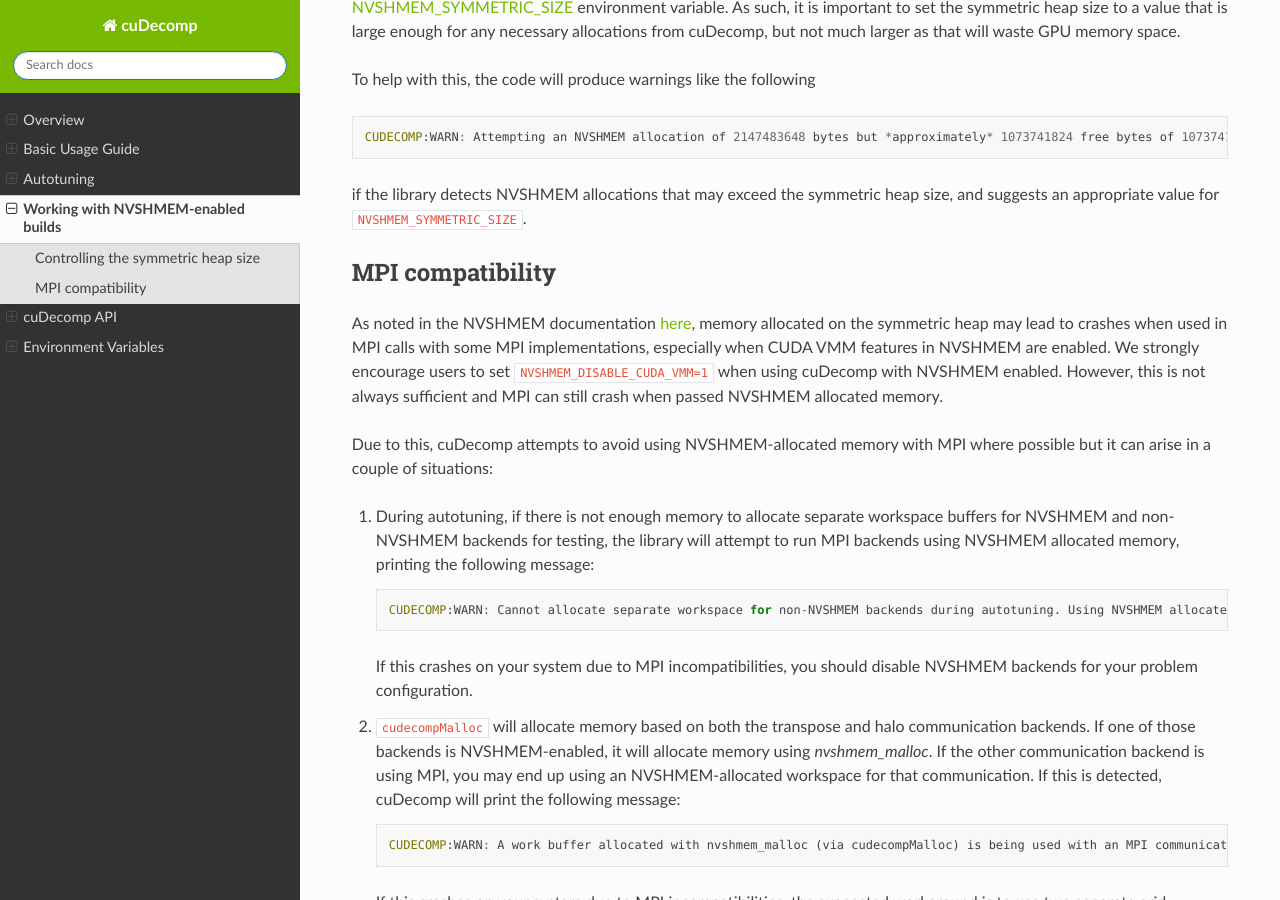
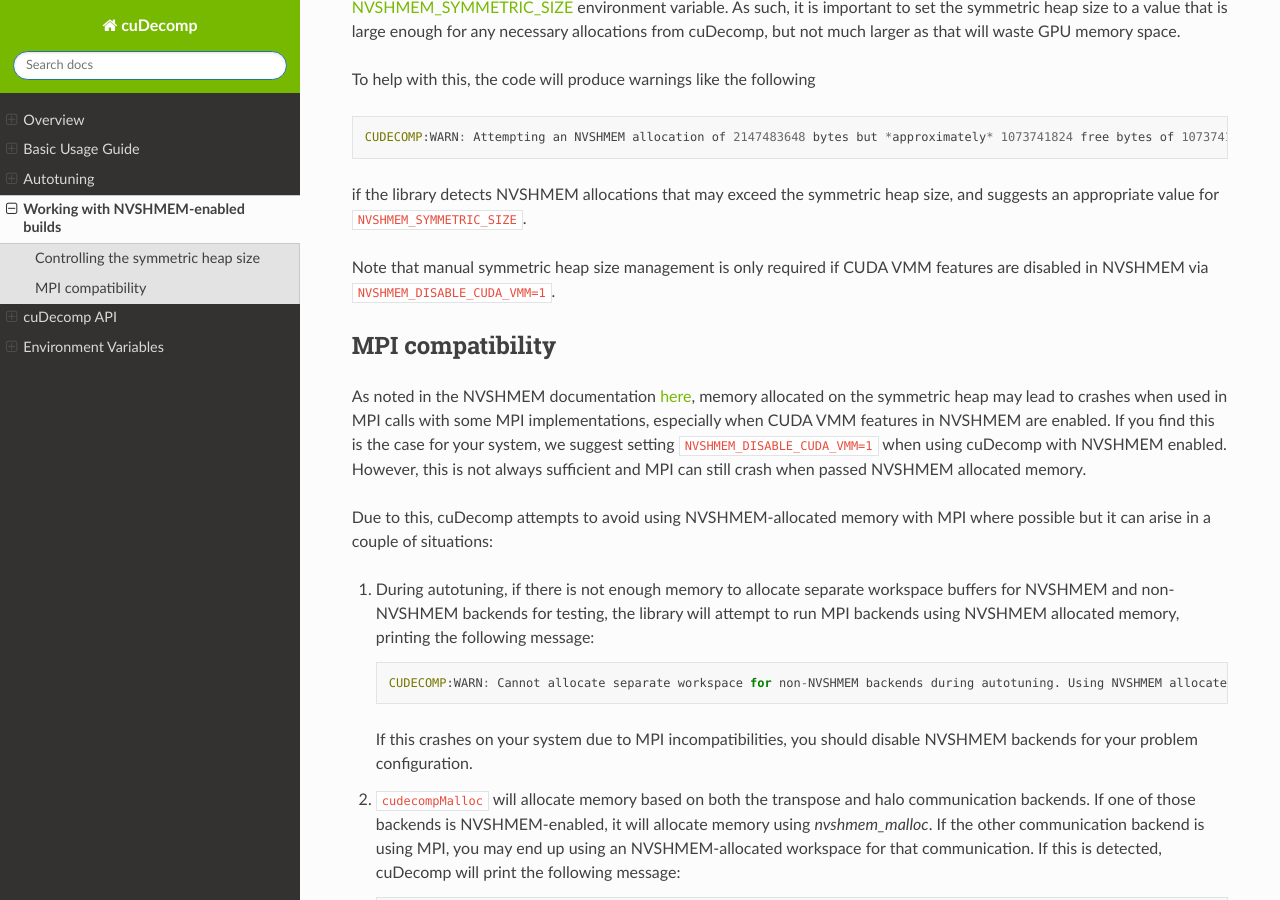
Before and after one commit to NVIDIA/cuDecomp, a Sphinx documentation site: the page built from docs/nvshmem.rst, in a window 1280 px wide and 900 px high, scrolled down 390 px. Built offline with Sphinx 7.4.7 and the Read the Docs theme 3.1.0, drawn with Linux system fonts in a browser that asks for light colours.

Commit message:
Enforce NVSHMEM minimum version of 2.6.0 to remove old workarounds. Update NVSHMEM usage guidance. (#106)
* Enforce NVSHMEM minimum version of 2.6.0 to remove old workarounds. Update NVSHMEM usage guidance.

Signed-off-by: Josh Romero <joshr@nvidia.com>

* Formatting.

Signed-off-by: Josh Romero <joshr@nvidia.com>

* Replace use of nvshmemx_vendor_get_version_info.

Signed-off-by: Josh Romero <joshr@nvidia.com>

---------

Signed-off-by: Josh Romero <joshr@nvidia.com>

```diff
--- a/CMakeLists.txt
+++ b/CMakeLists.txt
@@ -232,8 +232,8 @@
   list(APPEND NVSHMEM_VERSION ${CMAKE_MATCH_1})
   list(JOIN NVSHMEM_VERSION "." NVSHMEM_VERSION)
 
-  if (NVSHMEM_VERSION VERSION_LESS "2.5")
-    target_link_libraries(cudecomp PRIVATE ${NVSHMEM_LIBRARY_DIR}/libnvshmem.a)
+  if (NVSHMEM_VERSION VERSION_LESS "2.6")
+    message(FATAL_ERROR "NVSHMEM versions earlier than 2.6.0 are not supported by cuDecomp.")
   else()
     target_link_libraries(cudecomp PRIVATE ${NVSHMEM_LIBRARY_DIR}/libnvshmem_host.so)
     target_link_libraries(cudecomp PRIVATE ${NVSHMEM_LIBRARY_DIR}/libnvshmem_device.a)
--- a/docs/nvshmem.rst
+++ b/docs/nvshmem.rst
@@ -12,7 +12,7 @@
 :code:`nvshmem_malloc`. While cuDecomp attempts to hide this complexity behind :code:`cudecompMalloc`, it is important
 to understand that memory allocated for usage with NVSHMEM comes out of a separate memory pool than all other
 CUDA allocations. At a high-level, NVSHMEM will preallocate this symmetric heap on each GPU when it is initialized,
-with the heap size set by the `NVSHMEM_SYMMETRIC_SIZE <https://docs.nvidia.com/hpc-sdk/nvshmem/api/docs/gen/env.html#c.NVSHMEM_SYMMETRIC_SIZE>`_ environment variable.
+with the heap size set by the `NVSHMEM_SYMMETRIC_SIZE <https://docs.nvidia.com/nvshmem/api/gen/env.html#c.NVSHMEM_SYMMETRIC_SIZE>`_ environment variable.
 As such, it is important to set the symmetric heap size to a value that is large enough for any necessary allocations from cuDecomp,
 but not much larger as that will waste GPU memory space.
 
@@ -24,11 +24,13 @@
 
 if the library detects NVSHMEM allocations that may exceed the symmetric heap size, and suggests an appropriate value for :code:`NVSHMEM_SYMMETRIC_SIZE`.
 
+Note that manual symmetric heap size management is only required if CUDA VMM features are disabled in NVSHMEM via :code:`NVSHMEM_DISABLE_CUDA_VMM=1`.
+
 MPI compatibility
 -----------------
-As noted in the NVSHMEM documentation `here <https://docs.nvidia.com/hpc-sdk/nvshmem/api/docs/faq.html#interoperability-with-mpi-faqs>`_,
+As noted in the NVSHMEM documentation `here <https://docs.nvidia.com/nvshmem/api/faq.html#interoperability-with-mpi-faqs>`_,
 memory allocated on the symmetric heap may lead to crashes when used in MPI calls with some MPI implementations, especially when
-CUDA VMM features in NVSHMEM are enabled. We strongly encourage users to set :code:`NVSHMEM_DISABLE_CUDA_VMM=1` when using cuDecomp
+CUDA VMM features in NVSHMEM are enabled. If you find this is the case for your system, we suggest setting :code:`NVSHMEM_DISABLE_CUDA_VMM=1` when using cuDecomp
 with NVSHMEM enabled. However, this is not always sufficient and MPI can still crash when passed NVSHMEM allocated memory.
 
 Due to this, cuDecomp attempts to avoid using NVSHMEM-allocated memory with MPI where possible but it can arise in a couple of situations:
```
Also changed, not shown: 2 other files.
